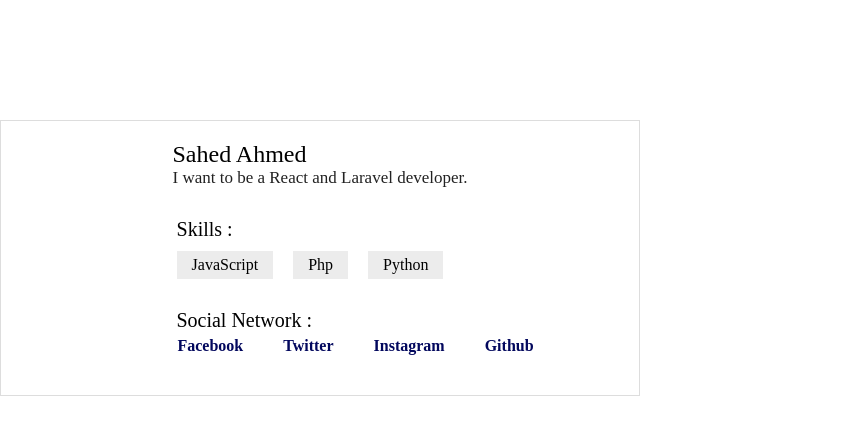
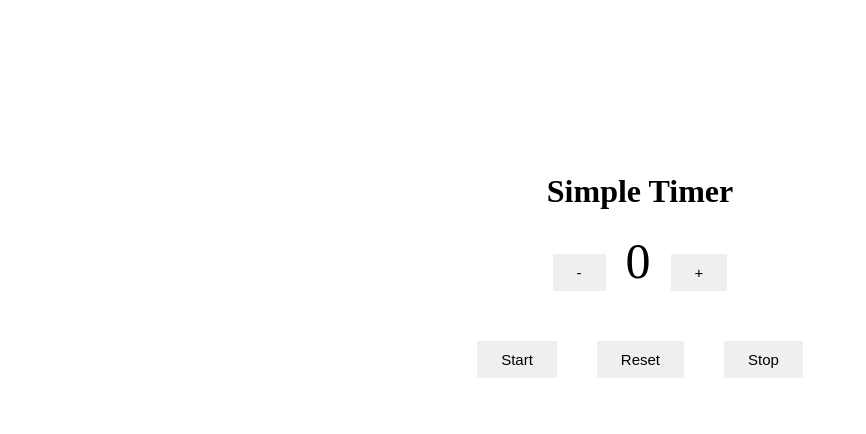
Before and after one commit to sahedalways/React---Portfolio-App-, a React (Create React App) app: page / in a window 1280 px wide. Shown: the top 434 px of the page, without its empty margins (0-866 px from the left). Built offline with nearby package versions, Linux system fonts and the light colour scheme.

Commit message:
new commit

```diff
--- a/src/App.js
+++ b/src/App.js
@@ -1,13 +1,75 @@
-import React, { Component } from "react";
-import Profile from "./Components/index";
+import React, { Component } from 'react';
+import './style.css';
 
 
-class App extends React.Component {
-  render () {
-return <>
-<Profile />
-</>
-  }
+class App extends Component {
+
+  intervalId = null;
+
+state = {
+  count : 0
+}
+
+handleDecrement = () => {
+  this.setState({count : this.state.count - 1})
+}
+
+handleIncrement = () => {
+  this.setState ({count: this.state.count + 1})
+}
+
+
+handleStartTimer = () => {
+  if (this.state.count > 0 && !this.intervalId) {
+    this.intervalId = setInterval (() => {
+    this.setState({count: this.state.count - 1}, () => {
+    if (this.state.count === 0) {
+    alert("Timer Finished!")
+    clearInterval(this.intervalId)
+    this.intervalId = null
+  };
+} ) ;
+
+    }, 1000)
+  };
+};
+
+
+handleStopTimer = () => {
+  if (this.intervalId) {
+    clearInterval(this.intervalId);
+    this.intervalId = null;
+  };
+};
+
+
+
+handleResetTimer = () => {
+  this.setState({count : 0});
+  clearInterval(this.intervalId);
+  this.intervalId = null;
+}
+
+
+render () {
+  return <div className='main'>
+    <h1>Simple Timer</h1>
+
+  <div className="container">
+ <button className='btn' onClick={this.handleDecrement} >-</button>
+<span className='text'>{this.state.count}</span>
+<button className='btn' onClick={this.handleIncrement} >+</button>
+    </div>
+
+
+<div className="container">
+  <button onClick={this.handleStartTimer} className="btn">Start</button>
+  <button onClick={this.handleResetTimer} className="btn">Reset</button>
+  <button onClick={this.handleStopTimer} className="btn">Stop</button>
+</div>
+
+  </div>
+}
 }
 
 export default App;
--- a/src/Components/index.jsx
+++ /dev/null
@@ -1,38 +0,0 @@
-import React from "react";
-import "./profile.style.css";
-
-
-
-class Profile extends React.Component {
-    render () {
-        return <section className="container">
-            <div className="bio">
-                <h3>Sahed Ahmed</h3>
-                <p>I want to be a React and Laravel developer.</p>
-            </div>
-
-            <div className="skills">
-                <h3>Skills :</h3>
-                <ul>
-                    <li>JavaScript</li>
-                    <li>Php</li>
-                    <li>Python</li>
-                </ul>
-            </div>
-
-            <div className="links">
-                <h3>Social Network :</h3>
-             <ul>
-                    <li><a href="www.facebook.com">Facebook</a></li>
-                    <li><a href="www.twitter.com">Twitter</a></li>
-                   <li><a href="www.instagram.com">Instagram</a></li>
-                   <li><a href="www.github.com">Github</a></li>
-            </ul>
-            </div>
-        </section>
-    }
-}
-
-
-
-export default Profile;
--- a/src/Components/profile.style.css
+++ /dev/null
@@ -1,108 +0,0 @@
-* {
-  margin: 0;
-  padding: 0;
-  box-sizing: border-box;
-}
-
-.container {
-  width: 50%;
-  min-height: 90px;
-  padding: 20px;
-  margin-top: 120px;
-  border: 1px solid #ddd;
-  display: flex;
-  justify-content: center;
-  align-items: center;
-  flex-direction: column;
-
-}
-
-@media only screen and (max-width: 600px) {
- .container {
-     width: 100%;
-    }
-  }
-
-.bio {
-  margin-bottom: 30px;
-}
-
-.bio h3 {
-  font-size: 24px;
-  font-weight: 400;
-}
-
-.bio p {
-  font-size: 17px;
-  color: #222222;
-}
-
-.skills {
-  margin-bottom: 30px;
-}
-
-.skills h3 {
-  font-size: 20px;
-  font-weight: 500;
-  margin-bottom: 10px;
-}
-
-.skills ul {
-  list-style-type: none;
-}
-
-.skills ul li {
-  display: inline-block;
-  padding: 5px 15px;
-  margin-right: 20px;
-  background-color: #ececec;
-}
-
-.links {
-    margin-left: 71px;
-}
-
-@media only screen and (max-width: 600px) {
-    .links {
-      width: 100%;
-      margin-left: 12px;
-    }
-  }
-
-
-.links h3 {
-  font-size: 20px;
-  font-weight: 500;
-  margin-left: 19px;
-  margin-bottom: -15px;
-}
-
-.links ul {
-  list-style: none;
-}
-
-.links ul li {
-  text-decoration: none;
-  display: inline-block;
-  padding: 20px;
-}
-
-
-
-@media only screen and (max-width: 600px) {
-    .links ul li {
-        padding: 22px 2px;
-        margin-left: 18px;
-    }
-  }
-
-.links ul li a {
-  color: #02075d;
-  font-weight: bold;
-  text-decoration: none;
-  transition: 0.3s;
-}
-
-.links ul li a:hover {
-  color: orange;
-}
--- /dev/null
+++ b/src/style.css
@@ -0,0 +1,30 @@
+.main {
+    display: flex;
+    justify-content: center;
+    align-items: center;
+    flex-direction: column;
+    margin-top: 12%;
+}
+
+.container {
+    margin-bottom: 10px;
+}
+
+.text{
+    font-size: 50px;
+}
+
+.btn {
+    padding: 10px 24px;
+    cursor: pointer;
+    font-size: 15px;
+    margin: 20px;
+    transition: .3s;
+    outline: none;
+    border: none;
+}
+
+.btn:hover {
+    background-color: orange;
+    color: black;
+}
```
